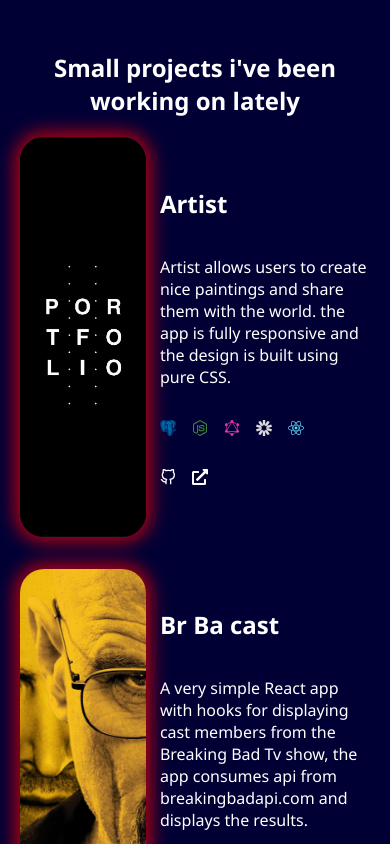
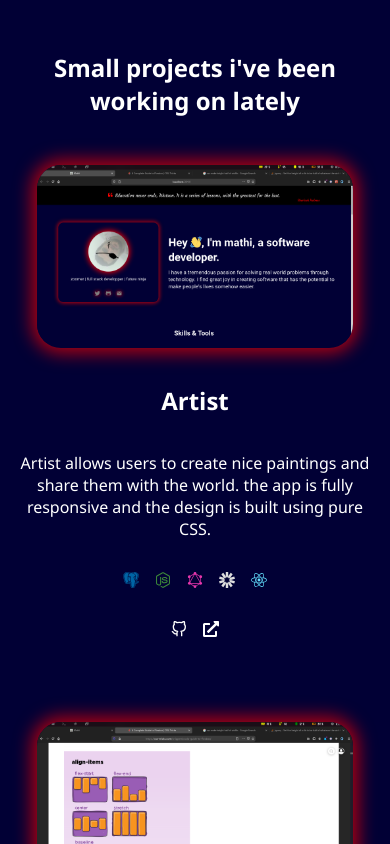
Before and after one commit to maathi/maathi.github.io, a React (Create React App) app: page / in a window 390 px wide. Shown: the part 1120-1964 px from the top of the page. Built offline with nearby package versions, Linux system fonts and the light colour scheme.

Commit message:
added responsiveness to projects section

```diff
--- a/src/components/projects.jsx
+++ b/src/components/projects.jsx
@@ -1,7 +1,7 @@
 import "../style/projects.css"
 import brba from "../img/brba.jpg"
-import portfolio from "../img/portfolio.jpg"
-import arch from "../img/configs.png"
+import screenshot from "../img/screenshot.png"
+import screenshot2 from "../img/screenshot2.png"
 import { FaExternalLinkAlt } from "react-icons/fa"
 
 import { FiGithub } from "react-icons/fi"
@@ -11,7 +11,7 @@ function Projects() {
   let prjs = [
     {
       title: "Artist",
-      img: portfolio,
+      img: screenshot,
       website: "https://maathi.github.io/artist",
       github: "artist",
       desc:
@@ -20,7 +20,7 @@ function Projects() {
     },
     {
       title: "Br Ba cast",
-      img: brba,
+      img: screenshot2,
       website: "https://heisenberg-and-friends.herokuapp.com",
       github: "brba",
       desc:
--- a/src/style/projects.css
+++ b/src/style/projects.css
@@ -1,27 +1,23 @@
 .prjs {
   display: flex;
   flex-direction: column;
-  /* flex-wrap: wrap; */
   /* justify-content: space-around; */
   /* align-content: space-around; */
-
   /* column-gap: 1rem; */
-  row-gap: 2rem;
+  row-gap: 4rem;
+  margin: 3rem auto;
 }
 
 .prj {
-  /* width: 300px; */
-  /* text-align: center; */
+  display: flex;
   align-items: center;
-  display: flex;
+  column-gap: 1rem;
 }
 
 .prj > :first-child {
-  /* border: 1px solid red; */
   flex: 2;
 }
 .prj > :last-child {
-  /* border: 1px solid red; */
   display: flex;
   flex-direction: column;
   /* row-gap: 1rem; */
@@ -29,17 +25,11 @@
 }
 
 #projects #wrapper {
+  margin: auto;
   width: 90%;
-  height: 400px;
   overflow: hidden;
   box-shadow: 0px 0px 18px 5px rgba(255, 0, 0, 0.7);
   border-radius: 24px;
-  transition: 0.6s;
-}
-
-#wrapper:hover {
-  box-shadow: 0px 0px 74px 0 rgba(255, 0, 0, 0.9);
-  transition: 0.6s;
 }
 
 img {
@@ -73,3 +63,15 @@ ul.tools {
   display: flex;
   column-gap: 1rem;
 }
+
+@media screen and (max-width: 950px) {
+  .prj {
+    flex-direction: column;
+    row-gap: 1rem;
+    text-align: center;
+  }
+  ul.tools,
+  ul.links {
+    justify-content: center;
+  }
+}
```
Also changed, not shown: src/img/screenshot.png (added), src/img/screenshot2.png (added).
